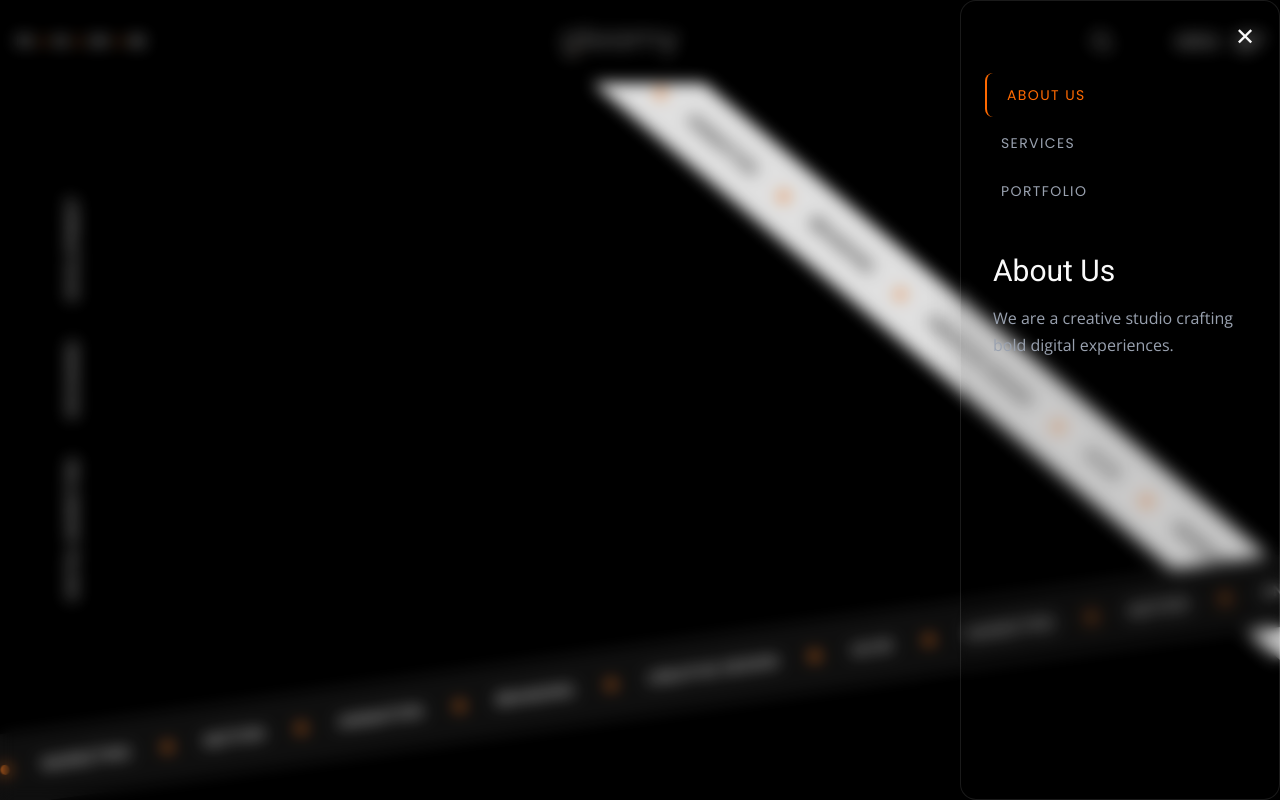
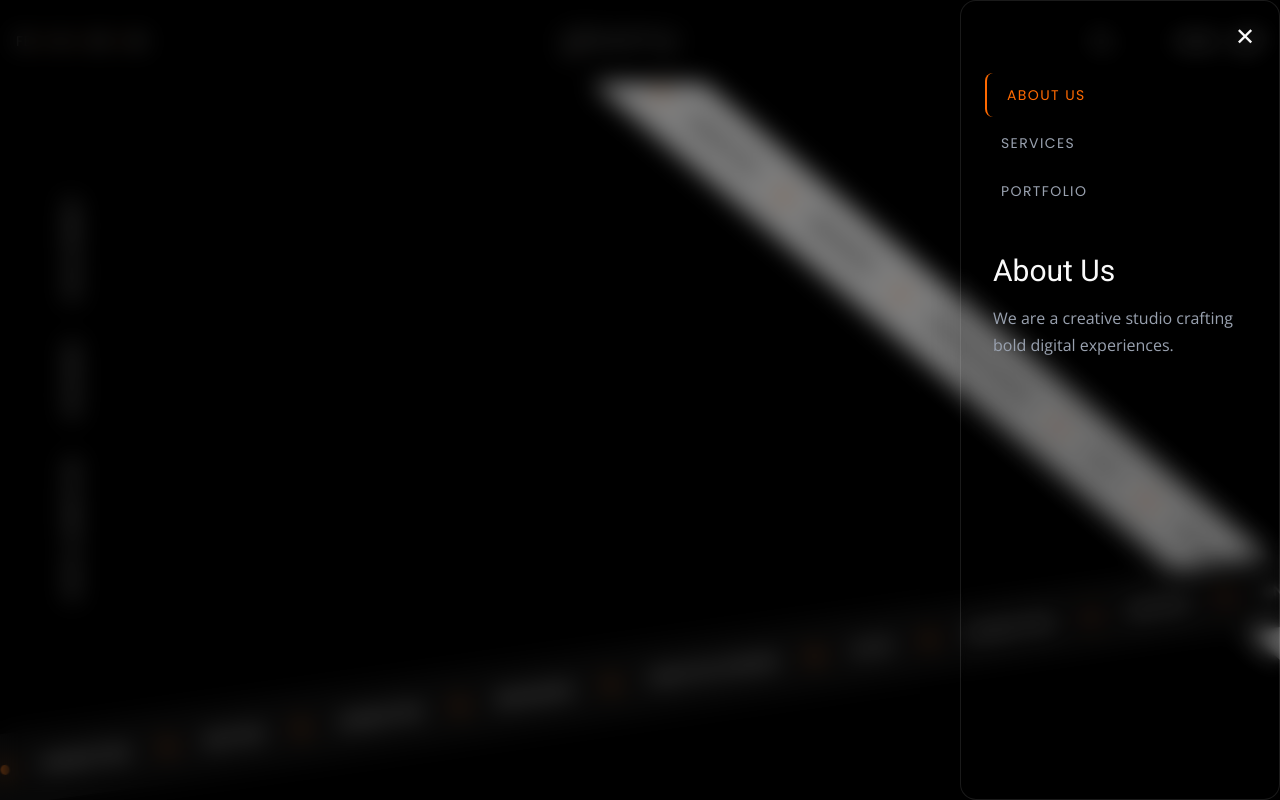
Before and after one commit to minhaj-my/gleamy, a React (Vite) app: page / in a window 1280 px wide. Both pictures are taken after a click on the button 1242 px from the left and 41 px from the top of the page. Built offline with nearby package versions, Linux system fonts and the light colour scheme.

Commit message:
fix: the sidebar backgroud changed

```diff
--- a/src/components/Sidebar.tsx
+++ b/src/components/Sidebar.tsx
@@ -42,7 +42,6 @@ export const Sidebar = () => {
 
   return (
     <>
-      {/* Trigger button — wire this into your Nav's MENU button */}
       <button
         onClick={() => setIsOpen(true)}
         className="pl-4 flex hover:brightness-50 transition-all cursor-pointer items-center"
@@ -52,7 +51,7 @@ export const Sidebar = () => {
 
       {isOpen && (
         <div
-          className="fixed inset-0 bg-black/10 z-40 backdrop-blur-sm"
+          className="fixed inset-0 bg-black/50 z-40 backdrop-blur-md"
           onClick={() => setIsOpen(false)}
         />
       )}
```
